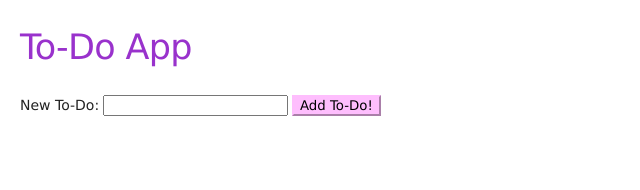
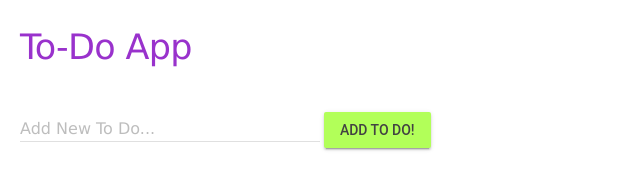
Before and after one commit to NiealsG/to-do-app, a plain HTML site: page index.html in a window 1280 px wide. Shown: the whole page, without its empty margins (0-640 px from the left). Drawn offline with nearby package versions, Linux system fonts and the light colour scheme.

Commit message:
Changes to the style

```diff
--- a/app.js
+++ b/app.js
@@ -3,7 +3,7 @@ function onReady() {
   const newToDoText = document.getElementById('newToDoText');
   const toDoList = document.getElementById('toDoList');
   addToDoForm.addEventListener('submit', () => {
-    event.preventDefault();
+      event.preventDefault();
     // get the text
    let title = newToDoText.value;
    // create a new li
@@ -18,7 +18,7 @@ function onReady() {
 
   deleteBtn.addEventListener('click', function(event){
   toDoList.removeChild(this.parentElement);
-    })
+  });
    // set the title
    newLi.textContent = title;
    // attach the checkbox to the li
--- a/index.html
+++ b/index.html
@@ -13,9 +13,19 @@
   <body>
     <h1>To-Do App</h1>
     <form id="addToDoForm">
-      <label for="newToDoText">New To-Do:</label>
+
+      <!-- Textfield with Floating Label -->
+
+        <div class="mdl-textfield mdl-js-textfield mdl-textfield--floating-label">
+          <input class="mdl-textfield__input" type="text" id="newToDoText">
+          <label class="mdl-textfield__label" for="newToDoText">Add New To Do...</label>
+        </div>
+
+    <!--  <label for="newToDoText">New To-Do:</label>
       <input type="text" id="newToDoText">
-      <button type="submit">Add To-Do!</button>
+
+-     <button type="submit">Add To-Do!</button> -->
+    <button class="mdl-button mdl-js-button mdl-button--raised mdl-button--accent" id=submit> Add To Do! </button>
   </form>
   <ul id="toDoList">
   </ul>
--- a/styles/main.css
+++ b/styles/main.css
@@ -13,14 +13,8 @@ form {
 ul li {
   cursor: pointer;
   position: relative;
-/*padding: 0px 8px 12px 40px;*/
-  transition: 0.2s;
   font-family: "Lucida Sans Unicode", "Lucida Grande", sans-serif;
 }
-
-/* Darker background-color on hover
-ul li:hover {
-  background: #ddd;*/
 
 button {
   background-color: #FEBEFD;
```
